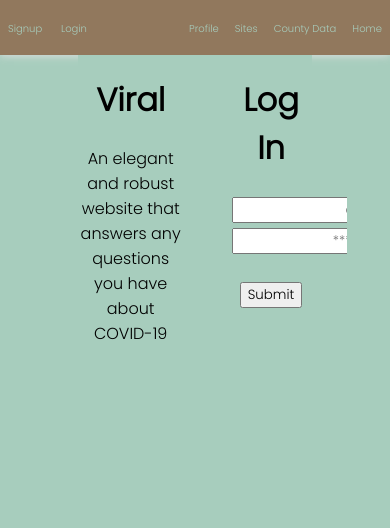
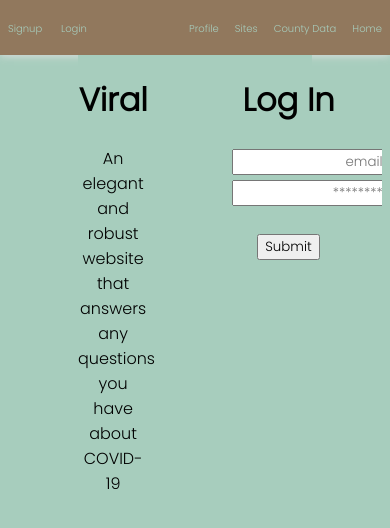
Before and after one commit to cspdevs000/viral-app, a React (Create React App) app: page /login in a window 390 px wide. Shown: the top 528 px of the page. Built offline with nearby package versions, Linux system fonts and the light colour scheme; a web font is replaced by a local one.

Commit message:
i hate css

```diff
--- a/src/components/Login.css
+++ b/src/components/Login.css
@@ -43,7 +43,7 @@
         grid-row-start: 1;
         padding:0px;
         height: 100%;
-        width: 90%;
+        width: 60%;
     }
     .form-wrapper {
         grid-column-start: 2;
@@ -51,9 +51,10 @@
         overflow: hidden;
         padding:35px;
         height: 100%;
-        width: 70%;
+        width: 100%;
     }
     .field {
         padding: 2px;
+        text-align: left;
     }
   }
--- a/src/components/Profile.css
+++ b/src/components/Profile.css
@@ -76,7 +76,7 @@
   }
   .update-user-content {
     top: 30vh;
-    right: 1vh;
+    right: -1vh;
     position: absolute;
   }
   .profile-field {
```
